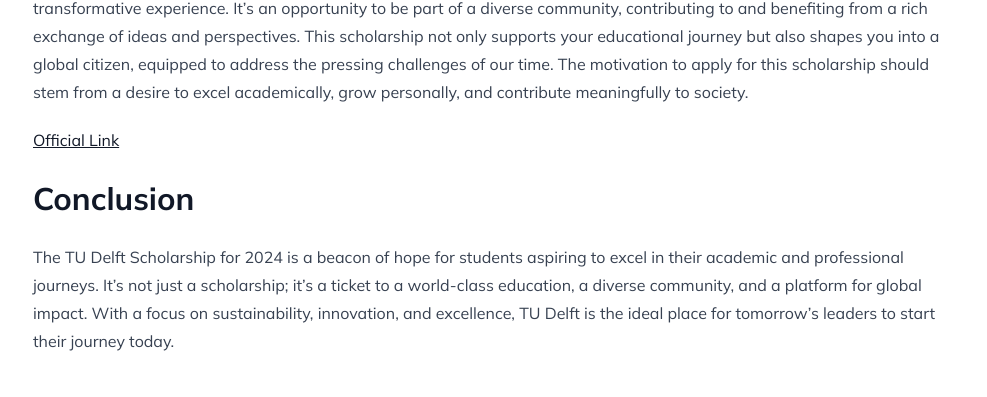
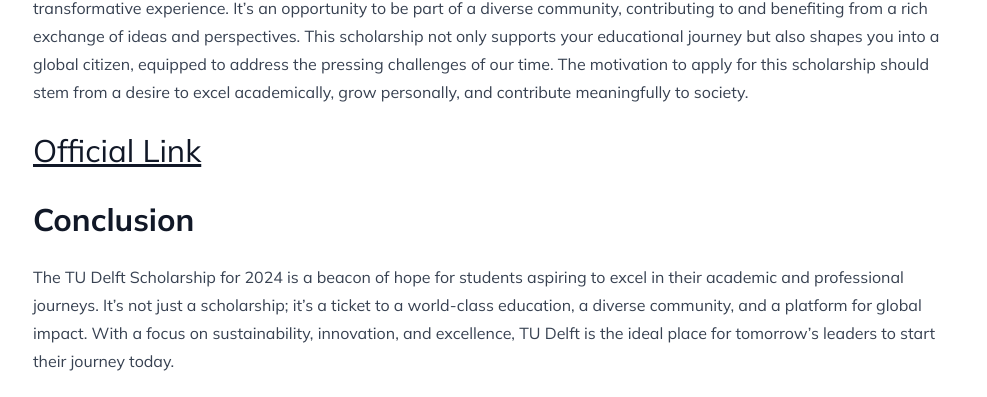
Before and after one commit to farhan-ezaz/findmyscholarship, an Astro site: page /tu-delft-excellence-scholarships-2024-in-the-netherlands in a window 1280 px wide. Shown: the part 3415-3812 px from the top of the page, without its empty margins (139-1126 px from the left). Built offline with nearby package versions, Linux system fonts and the light colour scheme; Astro itself is replaced by a stand-in of ours; some packages are replaced by stand-ins of ours; what tailwind-bootstrap-grid would draw is missing.

Commit message:
Update Posts “tu-delft-excellence-scholarships-2024-in-the-netherlands”

```diff
--- a/src/content/posts/tu-delft-excellence-scholarships-2024-in-the-netherlands.md
+++ b/src/content/posts/tu-delft-excellence-scholarships-2024-in-the-netherlands.md
@@ -80,7 +80,7 @@
 
 Pursuing a master’s degree under the TU Delft Excellence Scholarship is more than just an academic endeavor; it's a transformative experience. It's an opportunity to be part of a diverse community, contributing to and benefiting from a rich exchange of ideas and perspectives. This scholarship not only supports your educational journey but also shapes you into a global citizen, equipped to address the pressing challenges of our time. The motivation to apply for this scholarship should stem from a desire to excel academically, grow personally, and contribute meaningfully to society.
 
-[O﻿fficial Link](https://www.tudelft.nl/en/education/practical-matters/scholarships)
+### [O﻿fficial Link](https://www.tudelft.nl/en/education/practical-matters/scholarships)
 
 ### Conclusion
 
```
